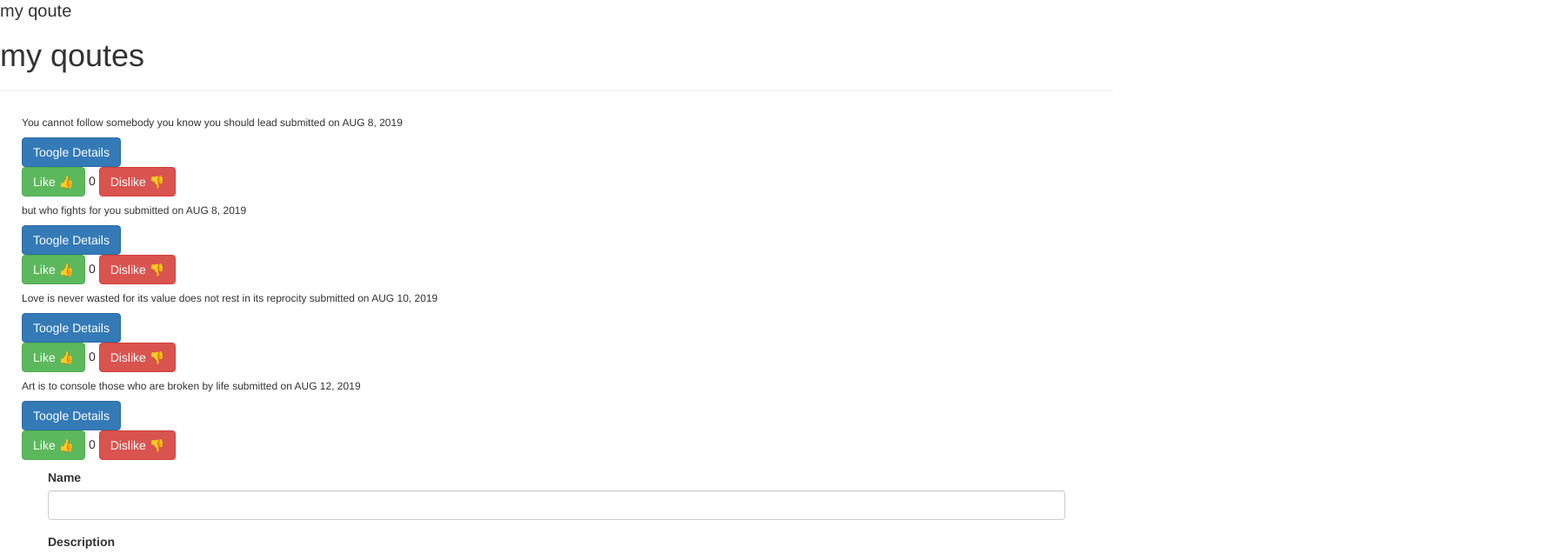
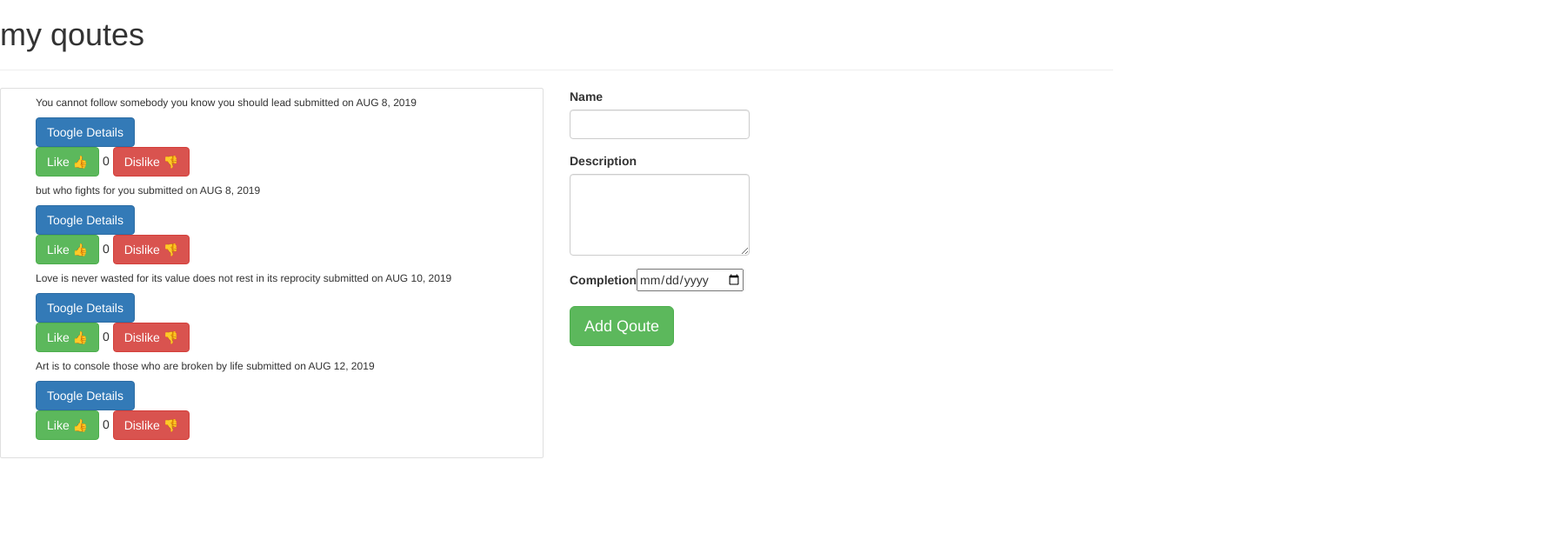
Before and after one commit to georgewanyama/qoutes, an Angular app: page / in a window 1280 px wide. Shown: the top 636 px of the page at 87% size, 1795 px wide, since content can reach past the window. Built offline with nearby package versions, Linux system fonts and the light colour scheme.

Commit message:
create bootstrap through ng cli

```diff
--- a/src/app/app.component.html
+++ b/src/app/app.component.html
@@ -1,5 +1,5 @@
 <div>
-  <h2>my qoute</h2>
+  <h2></h2>
   <div>
     <!---
 
--- a/src/index.html
+++ b/src/index.html
@@ -5,6 +5,7 @@
   <title>QOUTES</title>
   <base href="/">
   <meta name="viewport" content="width=device-width, initial-scale=1">
+  <link rel="stylesheet" href="https://stackpath.bootstrapcdn.com/bootstrap/4.3.1/css/bootstrap.min.css" integrity="sha384-ggOyR0iXCbMQv3Xipma34MD+dH/1fQ784/j6cY/iJTQUOhcWr7x9JvoRxT2MZw1T" crossorigin="anonymous">
   <link rel="icon" type="image/x-icon" href="favicon.ico">
 </head>
 <body>
```
